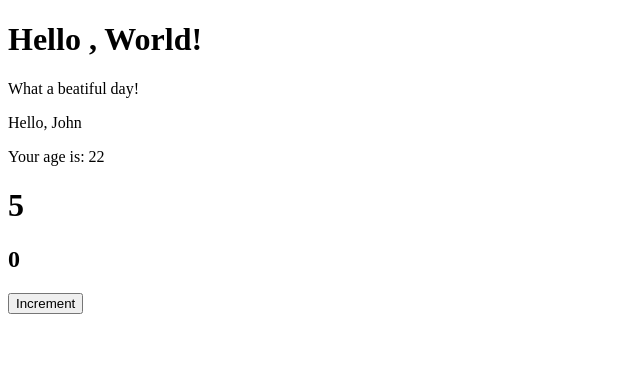
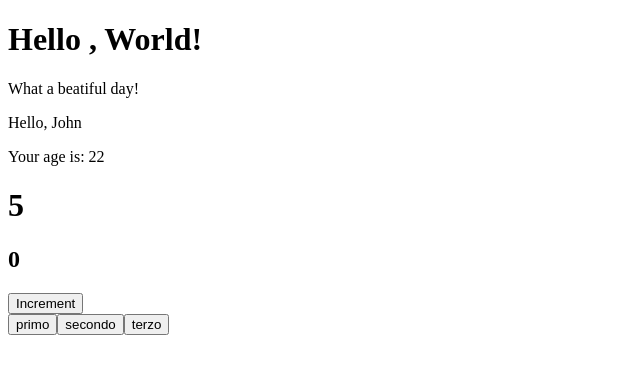
Before and after one commit to MuciFrancesco/react-exercises, a React (Create React App) app: page / in a window 1280 px wide. Shown: the top 374 px of the page, without its empty margins (0-640 px from the left). Built offline with nearby package versions, Linux system fonts and the light colour scheme.

Commit message:
events-03

```diff
--- a/src/App.js
+++ b/src/App.js
@@ -3,6 +3,7 @@ import Hello from "./Hello";
 import Welcome from "./Welcome";
 import Counter from "./Counter";
 import ClickCounter from "./ClickCounter";
+import ClickTracker from "./ClickTracker";
 
 export class App extends Component {
   render() {
@@ -12,6 +13,7 @@ export class App extends Component {
         <Welcome name='John' age='22' />
         <Counter initialValue={0} incrementBy={1} timeOut={1000} />
         <ClickCounter />
+        <ClickTracker />
       </div>
     );
   }
--- /dev/null
+++ b/src/ClickTracker.js
@@ -0,0 +1,31 @@
+import React, { Component } from "react";
+
+export class ClickTracker extends Component {
+  state = {
+    button: "",
+  };
+  handleButtonClick = (e) => {
+    const btn = e.target.value;
+    this.setState({ button: btn });
+    console.log(btn);
+  };
+
+  render() {
+    return (
+      <div>
+        <button value='primo' onClick={this.handleButtonClick}>
+          primo
+        </button>
+        <button value='secondo' onClick={this.handleButtonClick}>
+          secondo
+        </button>
+        <button value='terzo' onClick={this.handleButtonClick}>
+          terzo
+        </button>
+        <h1>{this.state.button}</h1>
+      </div>
+    );
+  }
+}
+
+export default ClickTracker;
```
